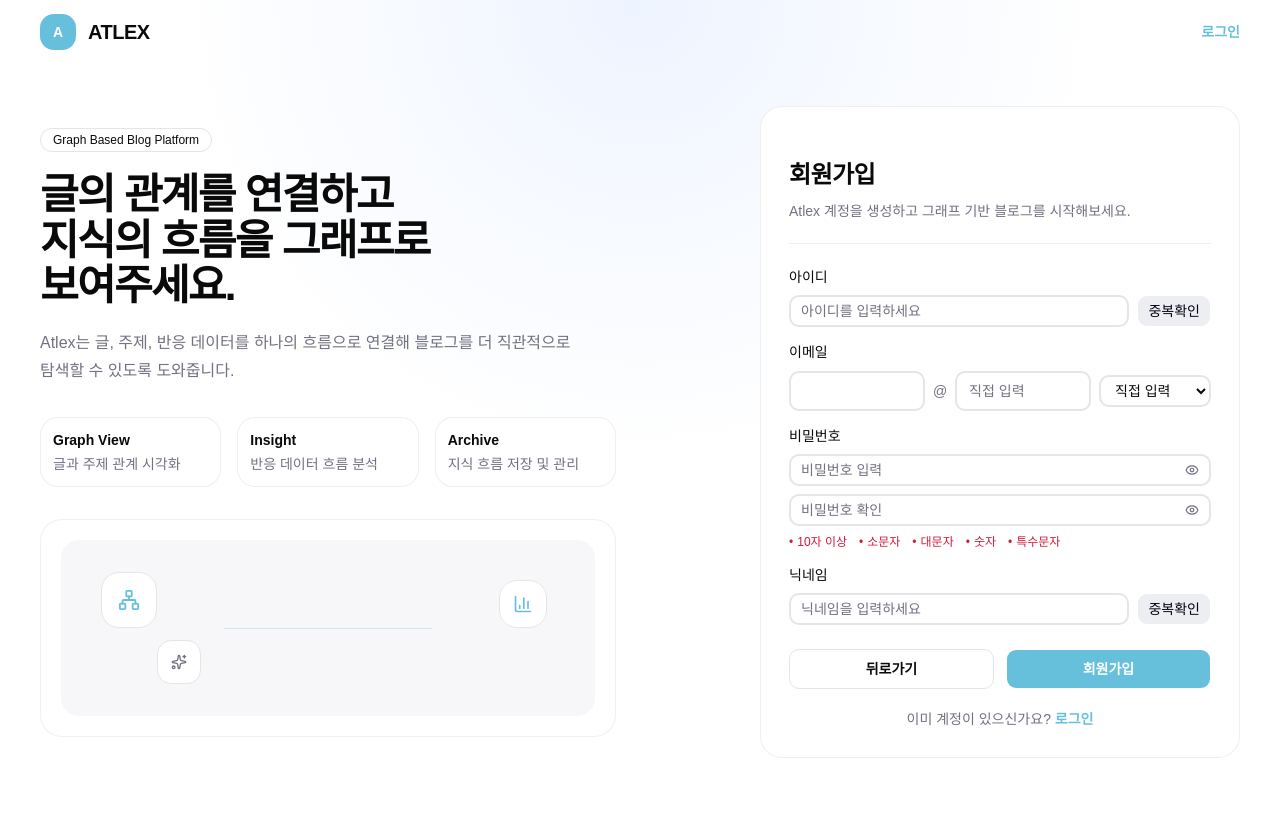
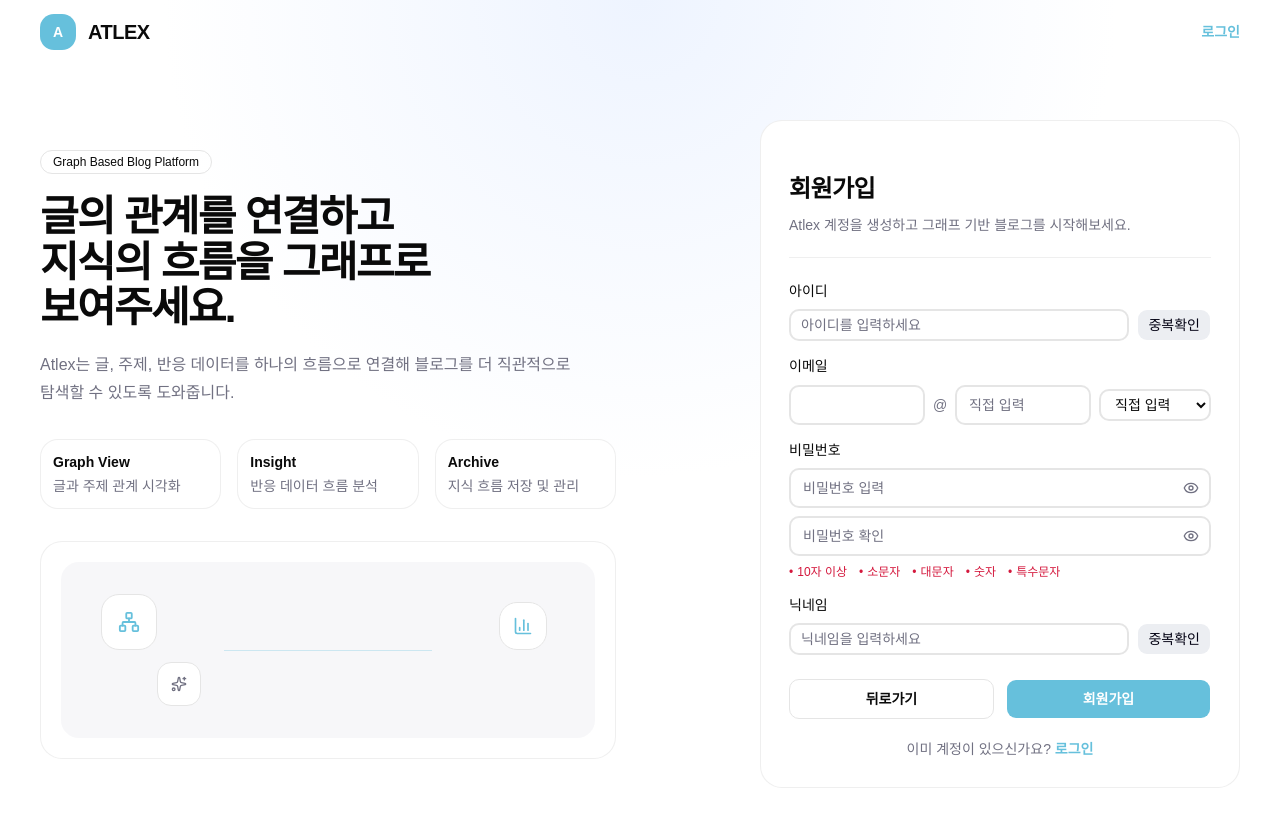
Before and after one commit to Siho-ily/Atlex, a Next.js app: page /signup in a window 1280 px wide. Shown: the top 826 px of the page. Before the commit the page ends 800 px from the top, so only its background shows below. Built offline with nearby package versions, Linux system fonts and the light colour scheme; a web font is replaced by a local one.

Commit message:
fix : 비밀번호 입력 안되는거 수정 및 스크롤 추가

```diff
--- a/src/app/login/page.jsx
+++ b/src/app/login/page.jsx
@@ -3,8 +3,8 @@ import { LoginCard } from "@/components/domain/auth/login/layout/LoginCard"
 
 export default function Page() {
   return (
-    <main className="h-screen overflow-hidden bg-[radial-gradient(circle_at_top,#eef4ff,white_45%)]">
-      <div className="mx-auto flex h-screen max-w-7xl flex-col px-6 lg:px-10">
+    <main className="min-h-screen bg-[radial-gradient(circle_at_top,#eef4ff,white_45%)]">
+      <div className="mx-auto flex min-h-screen max-w-7xl flex-col px-6 lg:px-10">
         <header className="flex h-16 shrink-0 items-center justify-between">
           <div className="flex items-center gap-3">
             <div className="flex size-9 items-center justify-center rounded-xl bg-primary text-sm font-bold text-primary-foreground">
@@ -24,7 +24,7 @@ export default function Page() {
           </button>
         </header>
 
-        <div className="grid flex-1 grid-cols-1 items-center gap-14 lg:grid-cols-[1.05fr_480px]">
+        <div className="grid flex-1 grid-cols-1 items-center gap-14 py-8 lg:grid-cols-[1.05fr_480px]">
           <LoginHero />
           <LoginCard />
         </div>
--- a/src/app/signup/page.jsx
+++ b/src/app/signup/page.jsx
@@ -3,13 +3,14 @@ import { SignupCard } from "@/components/domain/auth/signup/layout/SignupCard"
 
 export default function Page() {
   return (
-    <main className="h-screen overflow-hidden bg-[radial-gradient(circle_at_top,#eef4ff,white_45%)]">
-      <div className="mx-auto flex h-screen max-w-7xl flex-col px-6 lg:px-10">
+    <main className="min-h-screen bg-[radial-gradient(circle_at_top,#eef4ff,white_45%)]">
+      <div className="mx-auto flex min-h-screen max-w-7xl flex-col px-6 lg:px-10">
         <header className="flex h-16 shrink-0 items-center justify-between">
           <div className="flex items-center gap-3">
             <div className="flex size-9 items-center justify-center rounded-xl bg-primary text-sm font-bold text-primary-foreground">
               A
             </div>
+
             <span className="text-xl font-extrabold tracking-tight text-foreground">
               ATLEX
             </span>
@@ -23,7 +24,7 @@ export default function Page() {
           </button>
         </header>
 
-        <div className="grid flex-1 grid-cols-1 items-center gap-14 lg:grid-cols-[1.05fr_480px]">
+        <div className="grid flex-1 grid-cols-1 items-center gap-14 py-8 lg:grid-cols-[1.05fr_480px]">
           <SignupHero />
           <SignupCard />
         </div>
--- a/src/components/common/layout/PasswordField.jsx
+++ b/src/components/common/layout/PasswordField.jsx
@@ -4,12 +4,7 @@ import { useState } from "react"
 import { Eye, EyeOff } from "lucide-react"
 
 import { Field, FieldLabel, FieldError } from "@/components/common/ui/field"
-import {
-  InputGroup,
-  InputGroupAddon,
-  InputGroupButton,
-  InputGroupInput,
-} from "@/components/common/ui/input-group"
+import { Input } from "@/components/common/ui/input"
 
 const PASSWORD_CHECKS = [
   { key: "length", label: "10자 이상" },
@@ -22,66 +17,89 @@ const PASSWORD_CHECKS = [
 export function PasswordField({
   value,
   onChange,
-  confirmValue,
+  confirmValue = "",
   onConfirmChange,
   checks,
   error,
+  showConfirm = true,
+  showChecks = true,
 }) {
   const [showPassword, setShowPassword] = useState(false)
-  const [showConfirm, setShowConfirm] = useState(false)
+  const [showConfirmPassword, setShowConfirmPassword] = useState(false)
 
-  const passwordMatch = confirmValue?.length > 0 && value === confirmValue
-  const passwordMismatch = confirmValue?.length > 0 && value !== confirmValue
+  const passwordMatch = confirmValue.length > 0 && value === confirmValue
+  const passwordMismatch = confirmValue.length > 0 && value !== confirmValue
 
   return (
     <Field data-invalid={!!error || undefined}>
       <FieldLabel>비밀번호</FieldLabel>
 
       <div className="flex flex-col gap-2">
-        <InputGroup variant="outline">
-          <InputGroupInput
-            type={showPassword ? "text" : "password"}
+        <div className="relative">
+          <Input
+            type="text"
+            variant="outline"
+            size="lg"
             value={value}
             onChange={onChange}
             placeholder="비밀번호 입력"
             aria-invalid={!!error || undefined}
+            className={`h-10 rounded-lg pr-10 ${
+              showPassword ? "" : "[-webkit-text-security:disc]"
+            }`}
           />
-          <InputGroupAddon align="inline-end">
-            <InputGroupButton onClick={() => setShowPassword((v) => !v)}>
-              {showPassword ? <EyeOff /> : <Eye />}
-            </InputGroupButton>
-          </InputGroupAddon>
-        </InputGroup>
 
-        <InputGroup
+          <button
+            type="button"
+            tabIndex={-1}
+            onMouseDown={(e) => e.preventDefault()}
+            onClick={() => setShowPassword((v) => !v)}
+            className="absolute right-3 top-1/2 -translate-y-1/2 text-muted-foreground hover:text-foreground"
+          >
+            {showPassword ? <EyeOff size={16} /> : <Eye size={16} />}
+          </button>
+        </div>
+
+        {showConfirm && (
+          <div className="relative">
+            <Input
+              type="text"
               variant="outline"
-          className={
-            passwordMatch
-              ? "border-green-500 focus-within:border-green-500 focus-within:ring-green-500/50"
-              : undefined
-          }
-        >
-          <InputGroupInput
-            type={showConfirm ? "text" : "password"}
+              size="lg"
               value={confirmValue}
               onChange={onConfirmChange}
               placeholder="비밀번호 확인"
               aria-invalid={passwordMismatch || undefined}
+              className={`h-10 rounded-lg pr-10 ${
+                showConfirmPassword ? "" : "[-webkit-text-security:disc]"
+              } ${
+                passwordMatch
+                  ? "border-green-500 focus-visible:border-green-500 focus-visible:ring-green-500/50"
+                  : ""
+              }`}
             />
-          <InputGroupAddon align="inline-end">
-            <InputGroupButton onClick={() => setShowConfirm((v) => !v)}>
-              {showConfirm ? <EyeOff /> : <Eye />}
-            </InputGroupButton>
-          </InputGroupAddon>
-        </InputGroup>
+
+            <button
+              type="button"
+              tabIndex={-1}
+              onMouseDown={(e) => e.preventDefault()}
+              onClick={() => setShowConfirmPassword((v) => !v)}
+              className="absolute right-3 top-1/2 -translate-y-1/2 text-muted-foreground hover:text-foreground"
+            >
+              {showConfirmPassword ? <EyeOff size={16} /> : <Eye size={16} />}
+            </button>
+          </div>
+        )}
       </div>
 
-      {checks && (
+      {showChecks && checks && (
         <ul className="flex flex-wrap gap-3 text-xs">
           {PASSWORD_CHECKS.map(({ key, label }) => (
             <li
               key={key}
-              className={`flex w-auto shrink-0 items-center gap-1 ${checks[key] ? "text-green-600" : "text-destructive"}`}
+              className={`flex items-center gap-1 ${
+                checks[key] ? "text-green-600" : "text-destructive"
+              }`}
             >
               <span aria-hidden="true">•</span>
               {label}
--- a/src/components/domain/auth/login/feature/LoginForm.jsx
+++ b/src/components/domain/auth/login/feature/LoginForm.jsx
@@ -1,23 +1,17 @@
 "use client"
 
 import { useState } from "react"
-import { Eye, EyeOff } from "lucide-react"
 
 import { Button } from "@/components/common/ui/button"
 import { Checkbox } from "@/components/common/ui/checkbox"
-import { Field, FieldGroup, FieldLabel } from "@/components/common/ui/field"
-import { Input } from "@/components/common/ui/input"
-import {
-  InputGroup,
-  InputGroupAddon,
-  InputGroupButton,
-  InputGroupInput,
-} from "@/components/common/ui/input-group"
+import { FieldGroup } from "@/components/common/ui/field"
+
+import { UserIdField } from "@/components/common/layout/UserIdField"
+import { PasswordField } from "@/components/common/layout/PasswordField"
 
 function LoginForm() {
   const [userId, setUserId] = useState("")
   const [password, setPassword] = useState("")
-  const [showPassword, setShowPassword] = useState(false)
 
   function handleSubmit(e) {
     e.preventDefault()
@@ -26,42 +20,18 @@ function LoginForm() {
   return (
     <form onSubmit={handleSubmit} className="mt-6">
       <FieldGroup className="gap-5">
-        <Field>
-          <FieldLabel>아이디</FieldLabel>
-
-          <Input
-            type="text"
-            variant="outline"
-            size="lg"
+        <UserIdField
           value={userId}
           onChange={(e) => setUserId(e.target.value)}
-            placeholder="아이디를 입력하세요"
-            className="h-10 rounded-lg"
+          showCheckButton={false}
         />
-        </Field>
 
-        <Field>
-          <FieldLabel>비밀번호</FieldLabel>
-
-          <InputGroup variant="outline" className="h-10 rounded-lg">
-            <InputGroupInput
-              type={showPassword ? "text" : "password"}
+        <PasswordField
           value={password}
           onChange={(e) => setPassword(e.target.value)}
-              placeholder="비밀번호를 입력하세요"
+          showConfirm={false}
+          showChecks={false}
         />
-
-            <InputGroupAddon align="inline-end">
-              <InputGroupButton
-                type="button"
-                size="icon-xs"
-                onClick={() => setShowPassword((v) => !v)}
-              >
-                {showPassword ? <EyeOff /> : <Eye />}
-              </InputGroupButton>
-            </InputGroupAddon>
-          </InputGroup>
-        </Field>
 
         <div className="flex items-center justify-between">
           <label className="flex items-center gap-2 text-sm text-foreground">
```
Also changed, not shown: src/components/domain/auth/signup/feature/SignupForm.jsx (+14 -40 lines). Lines whose indentation alone changed are shown as unchanged.
